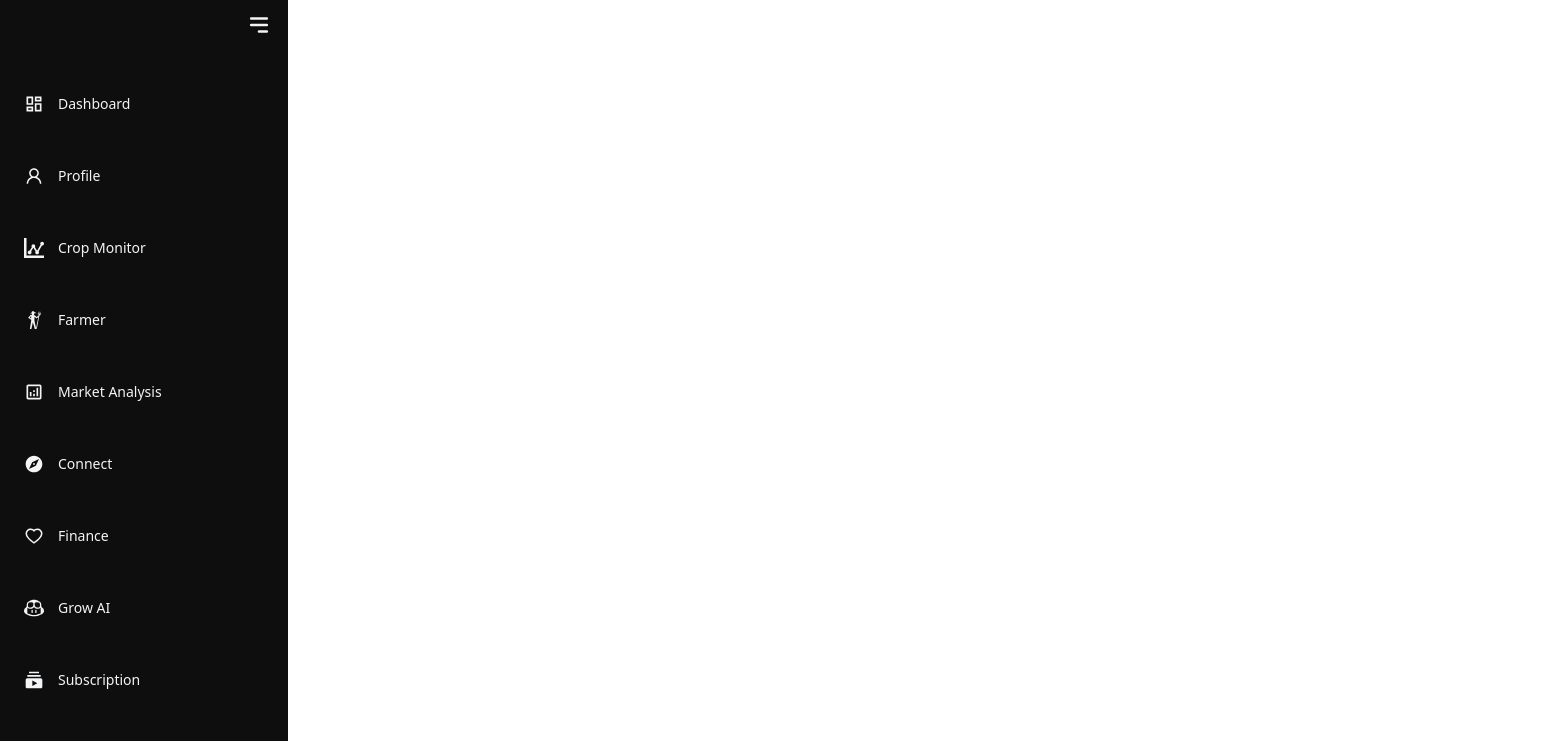
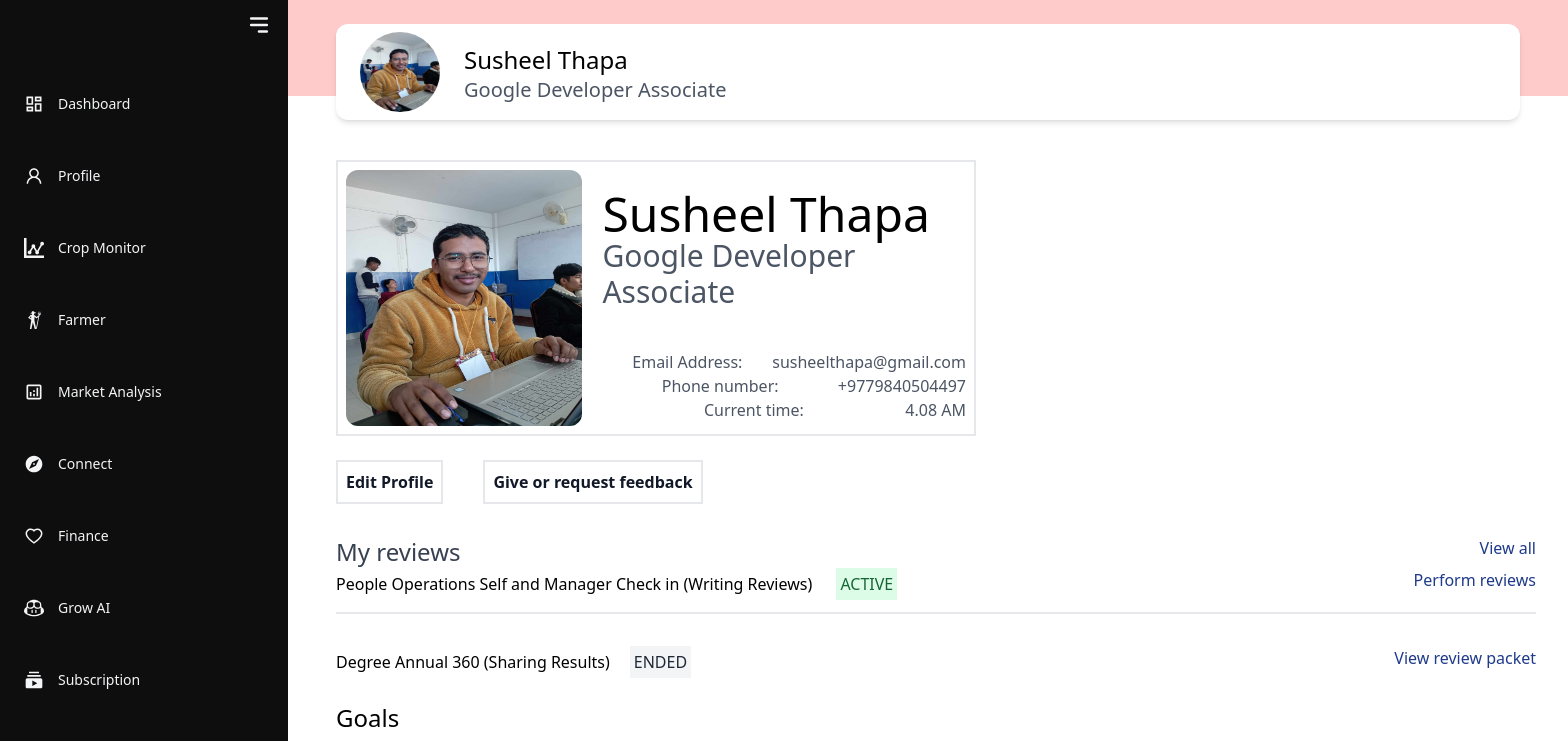
Before and after one commit to SusheelThapa/DELTA-GROWMORE, a React (Vite) app in the folder frontend/: page /dashboard in a window 1280 px wide. Shown: the top 741 px of the page, 1568 px wide, since content can reach past the window. Built offline with nearby package versions, Linux system fonts and the light colour scheme.

Commit message:
Profile page

```diff
--- a/frontend/src/components/Homepage.tsx
+++ b/frontend/src/components/Homepage.tsx
@@ -25,7 +25,7 @@ const Homepage = ({ pages }: Props) => {
     <div className="flex">
       <Sidebar pages={pages} />
       {false && <Dashboard />}
-      {false && <Profile />}
+      {true && <Profile />}
       {false && <CropMonitor />}
       {false && <Farmer />}
       {false && <MarketAnalysis />}
--- a/frontend/src/pages/Profile/Profile.tsx
+++ b/frontend/src/pages/Profile/Profile.tsx
@@ -1,5 +1,13 @@
+import ProfileHero from "./ProfileHero"
+import ProfileNav from "./ProfileNav"
+
 const Profile = () => {
-  return <div>This is Profile section</div>;
-};
+  return (
+    <div>
+      <ProfileNav />
+      <ProfileHero />
+    </div>
+  )
+}
 
-export default Profile;
+export default Profile
--- /dev/null
+++ b/frontend/src/pages/Profile/ProfileHero.tsx
@@ -0,0 +1,86 @@
+import susheel from "../../images/susheel.jpg";
+import { AiOutlineAim } from "react-icons/ai";
+import { MdAppBlocking } from "react-icons/md";
+
+const ProfileHero = () => {
+  return (
+    <div>
+      <div className="border-2 p-2 m-6 ml-12 mt-16 flex w-1/2">
+        <img
+          src={susheel}
+          alt="susheel"
+          className="w-64 h-64 rounded-xl mr-5"
+        />
+        <div className="text flex-col">
+          <h2 className="text-5xl mt-5">Susheel Thapa</h2>
+          <p className="text-gray-600 text-3xl">Google Developer Associate</p>
+          <div className="email flex mt-10 text-gray-600">
+            <p className="m-auto">Email Address:</p>
+            <p>susheelthapa@gmail.com</p>
+          </div>
+          <div className="phone flex text-gray-600">
+            <p className="m-auto">Phone number:</p>
+            <p>+9779840504497</p>
+          </div>
+          <div className="time flex text-gray-600">
+            <p className="m-auto">Current time:</p>
+            <p>
+              {/* Current time here */}
+              4.08 AM
+            </p>
+          </div>
+        </div>
+      </div>
+      <div className="btn ">
+        <button className="p-2 border-2 mr-5 ml-12 font-semibold text-gray-900">
+          Edit Profile
+        </button>
+        <button className="p-2 border-2 ml-5 font-semibold text-gray-900">
+          Give or request feedback
+        </button>
+      </div>
+      <div className="reviews m-8 ml-12 border-b-2">
+        <div className="oneliner flex justify-between">
+          <h2 className="text-gray-700 text-2xl">My reviews</h2>
+          <p className="text-blue-900 font-medium">View all</p>
+        </div>
+        <div className="oneliner flex justify-between">
+          <p className="mb-3">
+            People Operations Self and Manager Check in (Writing Reviews){" "}
+            <button className="bg-green-100 text-green-800 ml-5 p-1">
+              {" "}
+              ACTIVE
+            </button>
+          </p>
+          <p className="text-blue-900 font-medium">Perform reviews</p>
+        </div>
+      </div>
+
+      <div className="ml-12 flex justify-between mr-8">
+        <p>
+          Degree Annual 360 (Sharing Results)
+          <button className="bg-gray-100 text-gray-800 p-1 ml-5">ENDED</button>
+        </p>
+        <p className="text-blue-900 font-medium">View review packet</p>
+      </div>
+      <div className="goals border-b-2 m-12 mt-6">
+        <h3 className="text-2xl">Goals</h3>
+        <div className="flex mt-2">
+          <AiOutlineAim className="text-2xl" />
+          <p className="mb-3">Track new hiring camp</p>
+        </div>
+      </div>
+      <div className="last-div ml-12">
+        <div className="flex">
+          <MdAppBlocking className="text-2xl" />
+          <p>
+            Create a clear & actionable development plan to make it clear what I
+            need to accomplish to receive a promotion next year.
+          </p>
+        </div>
+      </div>
+    </div>
+  );
+};
+
+export default ProfileHero;
--- /dev/null
+++ b/frontend/src/pages/Profile/ProfileNav.tsx
@@ -0,0 +1,24 @@
+
+import susheel from "../../images/susheel.jpg";
+
+const ProfileNav = () => {
+  return (
+    <>
+      <div className="flex w-screen max-h-24 bg-red-200 p-2 mb-8">
+        <div className="flex m-10 mt-4 w-full shadow-md h-fit p-2 bg-white rounded-xl">
+          <img
+            src={susheel}
+            alt="susheel"
+            className="h-20 w-20 rounded-full mr-6 ml-4"
+          />
+          <div className="mt-3">
+            <h2 className="text-2xl font-medium">Susheel Thapa</h2>
+            <p className="text-gray-600 text-xl">Google Developer Associate</p>
+          </div>
+        </div>
+      </div>
+    </>
+  );
+};
+
+export default ProfileNav;
```
Also changed, not shown: frontend/src/images/susheel.jpg (added).
